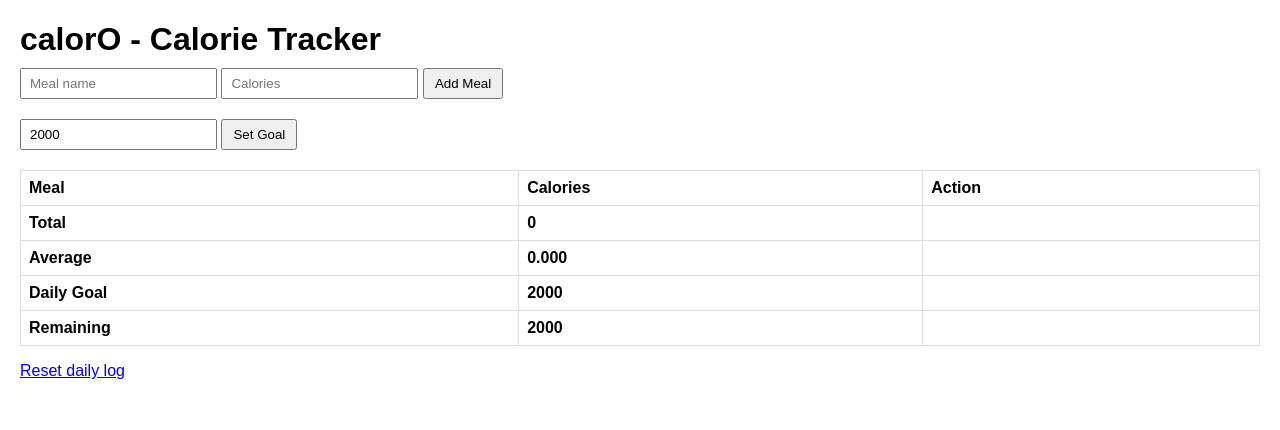
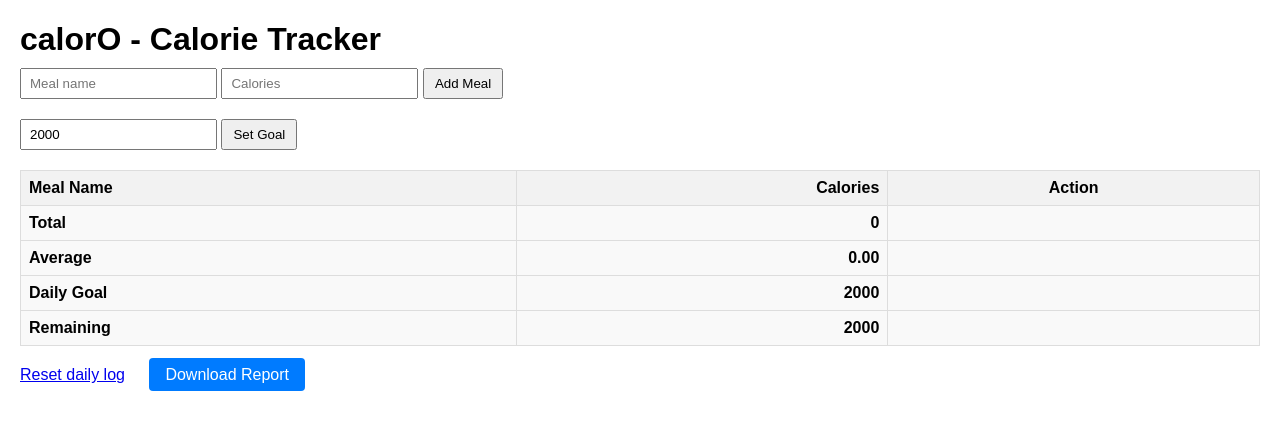
Before and after one commit to Inkesk-Dozing/calorO, a Flask app: page / in a window 1280 px wide. Shown: the top 430 px of the page. Run offline with Flask 3, Linux system fonts and the light colour scheme.

Commit message:
Updated the app.py file to include the reset functionality also added doc Downloading

```diff
--- a/app.py
+++ b/app.py
@@ -1,4 +1,6 @@
-from flask import Flask, render_template, request, redirect, url_for, session
+from flask import Flask, render_template, request, redirect, url_for, session, send_file
+from datetime import datetime
+import os
 
 """
 Simple Flask app (assignment-style) for a calorie tracker.
@@ -89,5 +91,51 @@ def reset():
     session['meals'] = []
     return redirect(url_for('index'))
 
+@app.route('/generate_report')
+def generate_report():
+    """Generate and download a formatted calorie report."""
+    init_session()
+    meals = session.get('meals', [])
+    daily_goal = session.get('daily_goal', 2000)
+
+    # Calculate totals
+    total_calories = sum(meal['calories'] for meal in meals)
+    avg_calories = total_calories / len(meals) if meals else 0
+
+    # Determine limit status
+    if total_calories < daily_goal:
+        limit_status = f"Within goal - {daily_goal - total_calories} calories remaining"
+    elif total_calories == daily_goal:
+        limit_status = "Met goal exactly"
+    else:
+        limit_status = f"Exceeded goal by {total_calories - daily_goal} calories"
+
+    # Create filename with timestamp
+    timestamp = datetime.now().strftime("%Y%m%d_%H%M%S")
+    filename = f"calorie_report_{timestamp}.txt"
+
+    # Write to file
+    with open(filename, "w") as file:
+        file.write("CALORIE TRACKER SESSION REPORT\n")
+        file.write("=" * 40 + "\n")
+        file.write(f"Generated on: {datetime.now().strftime('%Y-%m-%d %H:%M:%S')}\n\n")
+
+        file.write("MEAL DETAILS:\n")
+        file.write("Meal Name\t\tCalories\n")
+        file.write("-" * 32 + "\n")
+        for meal in meals:
+            file.write(f"{meal['name']}\t\t{meal['calories']}\n")
+        file.write("-" * 32 + "\n")
+        file.write(f"Total:\t\t\t{total_calories}\n")
+        file.write(f"Average:\t\t{avg_calories:.2f}\n")
+        file.write("-" * 32 + "\n\n")
+
+        file.write("GOAL STATUS:\n")
+        file.write(f"Daily Goal: {daily_goal} calories\n")
+        file.write(f"Status: {limit_status}\n")
+
+    # Send file for download
+    return send_file(filename, as_attachment=True, download_name=filename)
+
 if __name__ == '__main__':
     app.run(debug=True)
--- /dev/null
+++ b/static/css/styles.css
@@ -0,0 +1,27 @@
+/* Basic, clean styles for calorO */
+
+body { font-family: Arial, sans-serif; margin: 20px; }
+h1 { margin-bottom: 10px; }
+form { margin-bottom: 20px; }
+input { padding: 6px 8px; }
+button { padding: 6px 10px; }
+
+table { border-collapse: collapse; width: 100%; margin-top: 20px; }
+th, td { border: 1px solid #ddd; padding: 8px; text-align: left; }
+th { background-color: #f2f2f2; font-weight: bold; }
+tfoot td { font-weight: bold; background-color: #f9f9f9; }
+
+.meal-name { width: 40%; }
+.calories { width: 30%; text-align: right; }
+.action { width: 30%; text-align: center; }
+
+.actions { margin-top: 20px; }
+.link-reset { margin-right: 20px; }
+.btn-primary {
+  background-color: #007bff;
+  color: #fff;
+  padding: 8px 16px;
+  text-decoration: none;
+  border-radius: 4px;
+}
+.btn-primary:hover { background-color: #0069d9; }
--- a/templates/index.html
+++ b/templates/index.html
@@ -4,16 +4,7 @@
     <meta charset="UTF-8">
     <meta name="viewport" content="width=device-width, initial-scale=1.0">
     <title>calorO - Calorie Tracker</title>
-    <style>
-        body { font-family: Arial, sans-serif; margin: 20px; }
-        h1 { margin-bottom: 10px; }
-        form { margin-bottom: 20px; }
-        input { padding: 6px 8px; }
-        button { padding: 6px 10px; }
-        table { border-collapse: collapse; width: 100%; }
-        th, td { border: 1px solid #ddd; padding: 8px; text-align: left; }
-        tfoot td { font-weight: bold; }
-    </style>
+    <link rel="stylesheet" href="{{ url_for('static', filename='css/styles.css') }}">
 </head>
 <body>
     <div class="container">
@@ -33,47 +24,49 @@
         <table>
             <thead>
                 <tr>
-                    <th>Meal</th>
-                    <th>Calories</th>
-                    <th>Action</th>
+                    <th class="meal-name">Meal Name</th>
+                    <th class="calories">Calories</th>
+                    <th class="action">Action</th>
                 </tr>
             </thead>
             <tbody>
                 {% for meal in meals %}
                 <tr>
-                    <td>{{ meal.name }}</td>
-                    <td>{{ meal.calories }}</td>
-                    <td><a href="{{ url_for('delete_meal', index=loop.index0) }}">Delete</a></td>
+                    <td class="meal-name">{{ meal.name }}</td>
+                    <td class="calories">{{ meal.calories }}</td>
+                    <td class="action"><a href="{{ url_for('delete_meal', index=loop.index0) }}">Delete</a></td>
                 </tr>
                 {% endfor %}
             </tbody>
             <tfoot>
                 <tr>
-                    <td>Total</td>
-                    <td>{{ total_calories }}</td>
-                    <td></td>
+                    <td class="meal-name">Total</td>
+                    <td class="calories">{{ total_calories }}</td>
+                    <td class="action"></td>
                 </tr>
                 <tr>
-                    <td>Average</td>
-                    <td>{{ "%.3f"|format(avg_calories) }}</td>
-                    <td></td>
+                    <td class="meal-name">Average</td>
+                    <td class="calories">{{ "%.2f"|format(avg_calories) }}</td>
+                    <td class="action"></td>
                 </tr>
                 <tr>
-                    <td>Daily Goal</td>
-                    <td>{{ daily_goal }}</td>
-                    <td></td>
+                    <td class="meal-name">Daily Goal</td>
+                    <td class="calories">{{ daily_goal }}</td>
+                    <td class="action"></td>
                 </tr>
                 <tr>
-                    <td>Remaining</td>
-                    <td>{{ remaining_calories }}</td>
-                    <td></td>
+                    <td class="meal-name">Remaining</td>
+                    <td class="calories">{{ remaining_calories }}</td>
+                    <td class="action"></td>
                 </tr>
             </tfoot>
         </table>
 
-        <p><a href="{{ url_for('reset') }}">Reset daily log</a></p>
+        <div class="actions">
+            <a href="{{ url_for('reset') }}" class="link-reset">Reset daily log</a>
+            <a href="{{ url_for('generate_report') }}" class="btn-primary">Download Report</a>
+        </div>
     </div>
 
-    <script src="https://cdn.jsdelivr.net/npm/bootstrap@5.1.3/dist/js/bootstrap.bundle.min.js"></script>
 </body>
 </html>
```
Also changed, not shown: main.py (+47 -6 lines), README.md, README_Flask.md.
